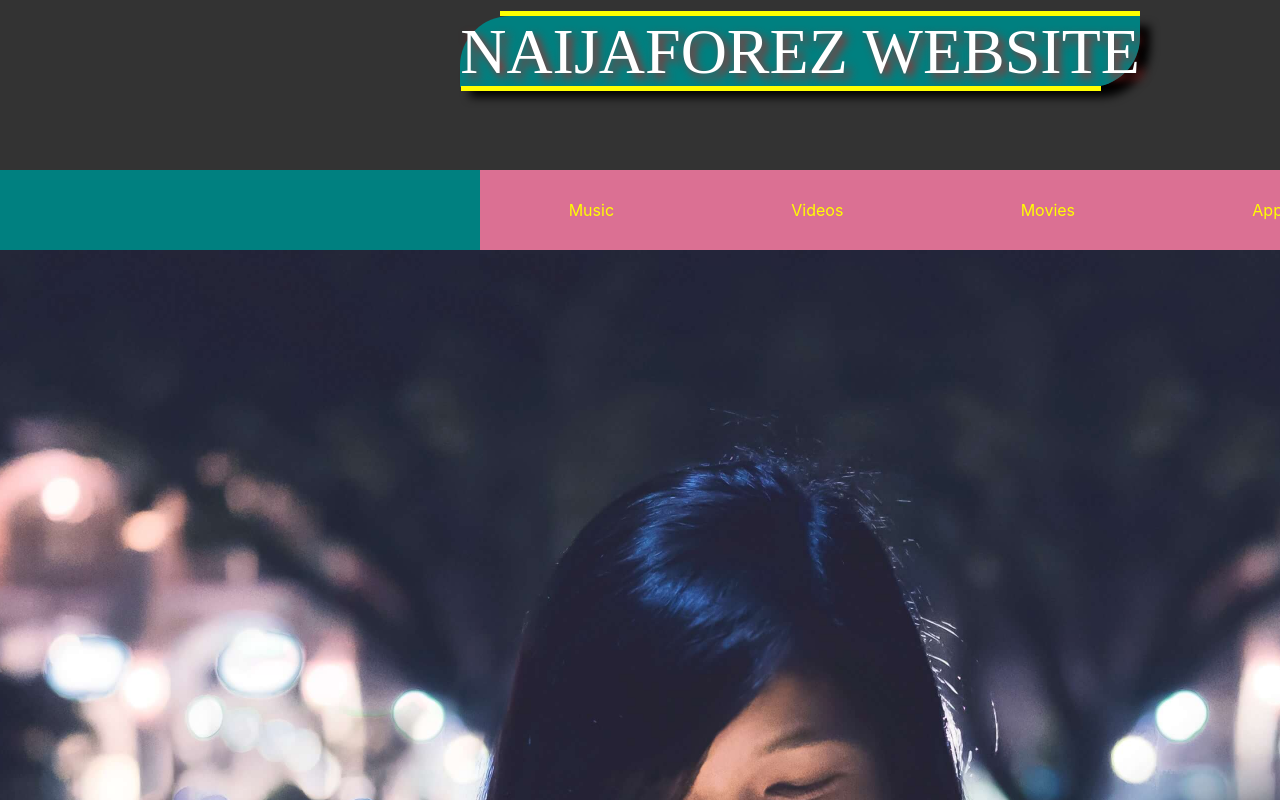
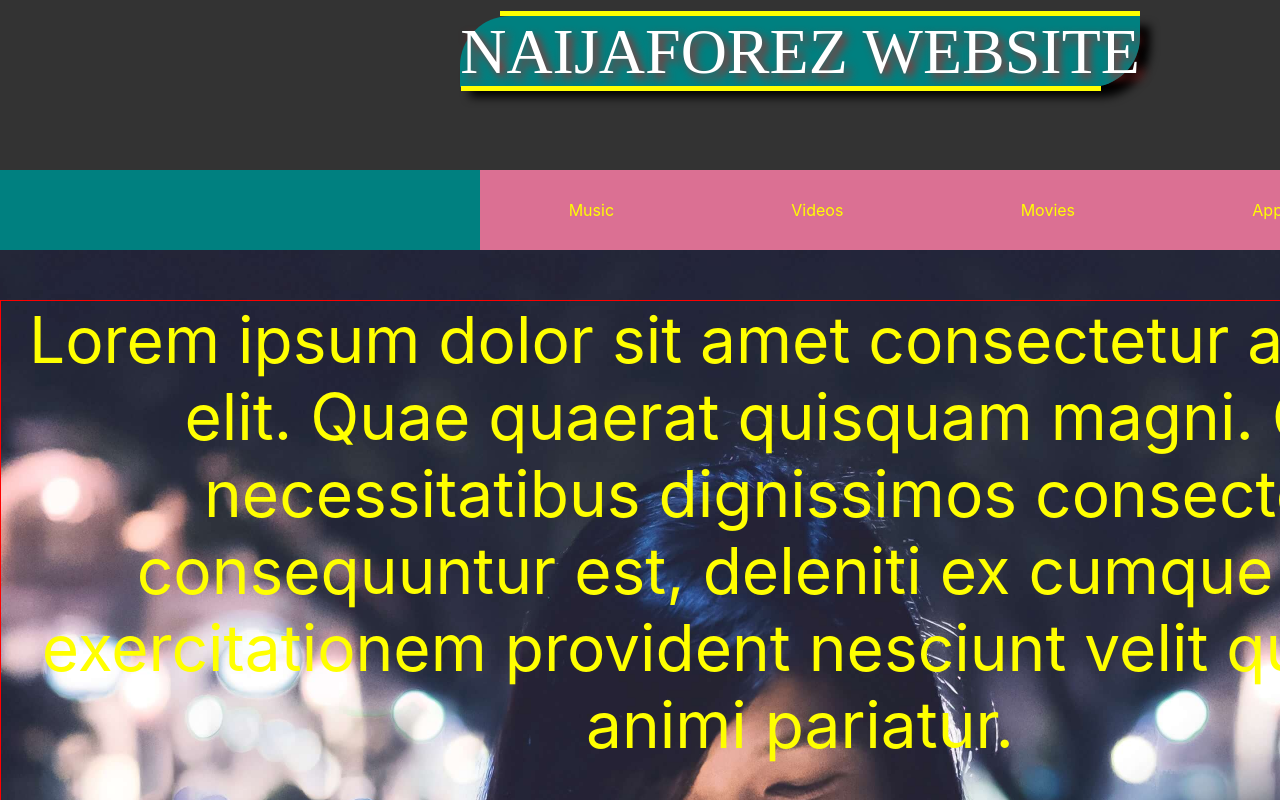
Before and after one commit to casmironyiba/responsive, a React (Create React App) app: page /news in a window 1280 px wide. Shown: the top 800 px of the page. Built offline with nearby package versions, Linux system fonts and the light colour scheme.

Commit message:
still working on my prev mistake

```diff
--- a/src/components/Container.jsx
+++ b/src/components/Container.jsx
@@ -2,11 +2,16 @@ import styled from 'styled-components';
 
 
 const Container = styled.div`
-    background: black;
+    background: ${props => props.contentContainer ? "url('images/image2_0.jpg')" : 'red'};
+    background-position: ${props => props.contentContainer ? 'center' : ''};
+    background-size: ${props => props.contentContainer ? 'cover' : ''};
+    background-repeat:: ${props => props.content ? 'no-repeat' : ''};
     width :${props => props.contentContainer ? '100%' : '100%'};
     height:100%;
     display: ${props => props.contentContainer ? 'flex' :''};
     justify-content: ${props => props.contentContainer ? 'flex-start' :""};
     align-items: ${props => props.contentContainer ? 'flex-start' : ''}
+    opacity: 1;
+    margin: ${props => props.sectionContainer ? ' auto' : ''};
 `;
 export default Container;
--- a/src/components/Content.jsx
+++ b/src/components/Content.jsx
@@ -2,29 +2,24 @@ import React from 'react';
 import styled from 'styled-components';
 import Container from './Container';
 import Section from './Section';
-//import Image from './Image';
-
-
-const theme = {
-        palevioletredColor : 'palevioletred',
-        greenColor: 'green',
-        whiteColor: 'white',
-    }
+import Text from './Text';
 
 
 const ContentTag = styled.div`
     grid-area:c;
     width:100%;
     height:100%;
+    // opacity: 1;
+    // z-index:10000;
+
 
 `;
 
 const Content = () => (
         <ContentTag>
             <Container contentContainer>
-                <Section content>
-
-
+                <Section sectionContainer>
+                 <Text containerText>Lorem ipsum dolor sit amet consectetur adipisicing elit. Quae quaerat quisquam magni. Quo, necessitatibus dignissimos consectetur consequuntur est, deleniti ex cumque totam exercitationem provident nesciunt velit quae sequi animi pariatur.</Text>
                 </Section>
             </Container>
         </ContentTag>
--- a/src/components/NavBar.jsx
+++ b/src/components/NavBar.jsx
@@ -93,7 +93,7 @@ class NavBar extends React.Component {
         <NavTag>
         <Hamburger className = 'hamburger' />
          <Router>
-          <Section NavSection>
+          <Section navSection>
             {/* <li> <Button to='/'>{this.state.NavLink1}</Button> </li> */}
           </Section>
 
--- a/src/components/Section.jsx
+++ b/src/components/Section.jsx
@@ -2,28 +2,35 @@ import styled from 'styled-components';
 
 
 const Section = styled.div`
-    background: ${props => props.title ? 'none'
-        :props.content ? "url('images/image2_0.jpg')"
-        :props.NavSection ? "teal"
+    background:
+        ${props => props.title ? 'none'
+        :props.sectionContainer ? "transparent"
+        :props.navSection ? "teal"
         :props.menu ? 'green'
         :"none" };
-
-    background-position: ${props => props.content ? 'center' : ''};
-    background-size: ${props => props.content ? 'cover' : ''};
-    background-repeat                                                       : ${props => props.content ? 'no-repeat' : ''};
-
-
-    width: ${props => props.NavSection ? '30%'
-        :props.title ? '100%'
+    width:
+        ${props => props.navSection ? '30%'
+        :props.textContainer ? '100%'
         :props.content ? '100%'
         :props.menu ? "30%"
+        :props.sectionContainer ? '100%%'
+        :props.title ? '100%'
         :'100px'};
-
+    margin: ${props => props.sectionContainer ? "0px auto" : 'right'};
+    border:
+        ${props => props.containerTitle ?'1px solid red'
+        :props.sectionContainer ? '1px solid red'
+        :""};
     display: ${props => props.content ? 'grid' :''};
     grid-template: ${props => props.content ? 'repeat(20,150px) / repeat(3, 1fr)' :''};
-
-    height: ${props => props.Title ? "80px" : '100%'};
-
+    height:
+        ${props => props.containerTitle ? "80px"
+        :props.navSection ? '100%'
+        :props.sectionContainer ? '1450px'
+        :''};
+    position: ${props => props.sectionContainer ? 'relative' :""};
+    top: ${props => props.sectionContainer ? '50px' :""}
+    box-sizzing: boder-box;
 `;
 
 
--- a/src/components/Text.jsx
+++ b/src/components/Text.jsx
@@ -1,7 +1,6 @@
 import styled from 'styled-components';
 
 const theme = {
-    color: {
         whiteColor:'white',
         redColor : 'red',
         blueColor : 'blue',
@@ -9,24 +8,30 @@ const theme = {
         tealColor: 'teal',
         palevioletredColor:'palevioletred',
         blackColor:'black'
-    }
 };
 
 
 const Text = styled.text`
-    color: ${props => props.title ? theme.color.whiteColor : theme.color.blackColor};
-    font-family: geogia;
-    text-transform: uppercase;
+    color:
+      ${props => props.title ? theme.whiteColor
+      :props.containerText ? theme.yellowColor
+      :theme.color.blackColor};
+    font-family:  ${props => props.title ? 'geogia' :''};
+    text-transform:  ${props => props.title ? 'uppercase' : ''};
     font-size: ${props => props.title ? '4rem' : ''};
     text-align : ${props => props.title ? 'center' : 'left'};
-    background:${theme.color.tealColor};
-    height:100%;
-    position:relative;
-    top:20px;
-    border-radius:50px 0px 50px 0px;
-    //border: 5px dotted ${theme.color.blackColor};
-    text-shadow: 5px 5px 10px brown;
-    box-shadow: 10px 10px 10px black;
+    background:${props => props.title ? theme.tealColor : ''};
+    height:
+      :${props => props.textContainer ?'70px'
+      :props.title ? '100%'
+      :''};
+    position: ${props => props.title ? 'relative' : ''};
+    top:  ${props => props.title ? '20px' : ''};
+    border-radius:  ${props => props.title ? '50px 0px 50px 0px' : ''};
+    text-shadow:  ${props => props.title ? '5px 5px 10px brown' :''};
+    box-shadow:  ${props => props.title ? '10px 10px 10px black' :''};
+    opacity: ${props =>props.sectionContainer ? 1 : ""};
+    z-index: ${props =>props.sectionContainer ? 2 : ""};
 
     //////////////////////// Animations starts/////////////////////
 
@@ -44,23 +49,23 @@ const Text = styled.text`
  */
     //////////////////////// Animations ends/////////////////////
     &::before {
-        content: '';
-        width:640px;
-        height:5px;
-        background:yellow;
-        position:absolute;
-        top:-5px;
-        left:40px;
+        content: ${props => props.title ?' "" ' : ''};
+        width: ${props => props.title ? '640px' : ''};
+        height: ${props => props.title ? '5px' :''};
+        background: ${props => props.title ? 'yellow' : ''};
+        position: ${props => props.title ? 'absolute' : ''};
+        top: ${props => props.title ? '-5px' : ''};
+        left: ${props => props.title ? '40px' : ''};
     };
 
     &::after {
-        content: '';
-        width:640px;
-        height:5px;
-        background:yellow;
-        position:absolute;
-        top:75px;
-        left:1px;
+        content: ${props => props.title ?' "" ' : ''};
+        width: ${props => props.title ? '640px' : ''};
+        height: ${props => props.title ? '5px' :''};
+        background: ${props => props.title ? 'yellow' :''};
+        position: ${props => props.title ? 'absolute' :''};
+        top: ${props => props.title ? '75px' :''};
+        left: ${props => props.title ? '1px' :''};
     };
 
 
--- a/src/components/Title.jsx
+++ b/src/components/Title.jsx
@@ -3,7 +3,8 @@ import styled,{ThemeProvider as Theme} from 'styled-components';
 import Text from './Text';
 import Animation from './Animation';
 import Section from './Section';
-import Image from './Image';
+
+
 const theme = {
         redColor: 'red',
         darkColor : "#333333",
@@ -20,9 +21,6 @@ const theme = {
     justify-content:center;
     align-item:center;
     opacity:1
-
-
-
 
 
 //////////////////////// media Query starts/////////////////////
@@ -49,17 +47,17 @@ const theme = {
    render() {
      return (
        <Theme theme = {theme}>
-
+         <Section title>
          <TitleTag title >
            <Animation title>
-              <Section title>
+              <Section textContainer>
                 <Text title>
-
                   {this.state.TitleMessge}
                 </Text>
               </Section>
          </Animation>
          </TitleTag>
+        </Section>
         </Theme>
      )
    }
```
